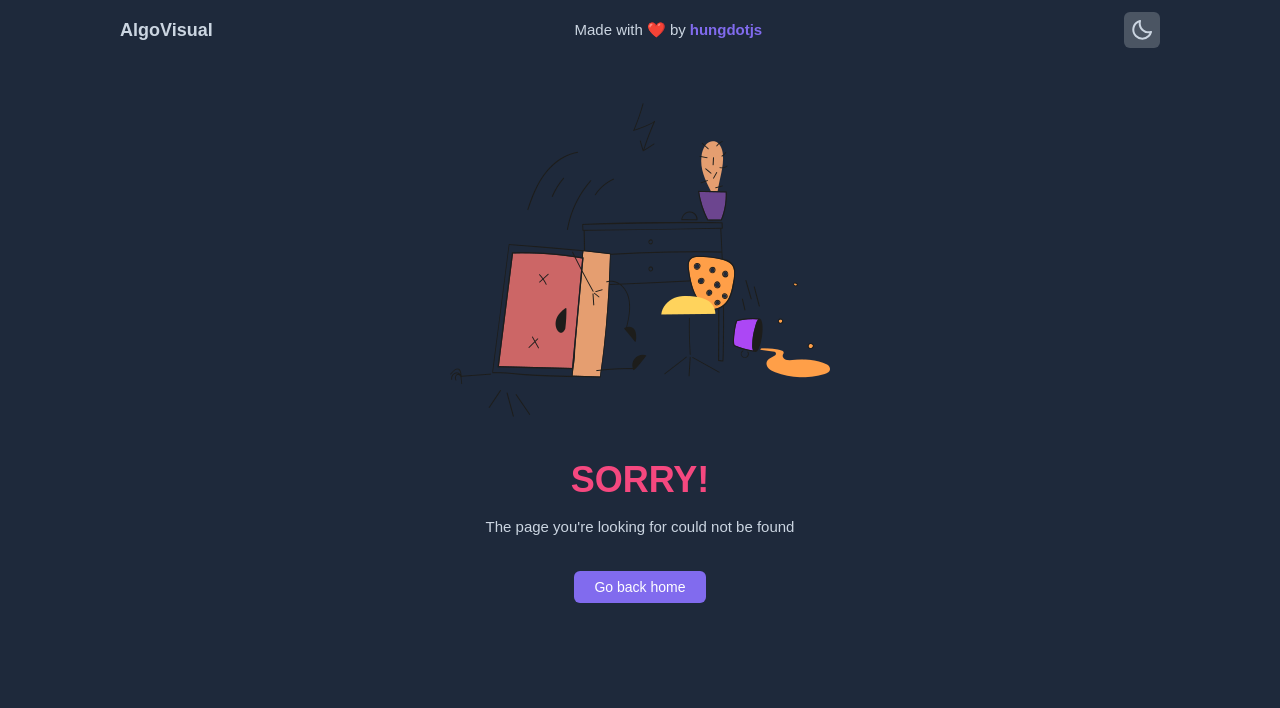
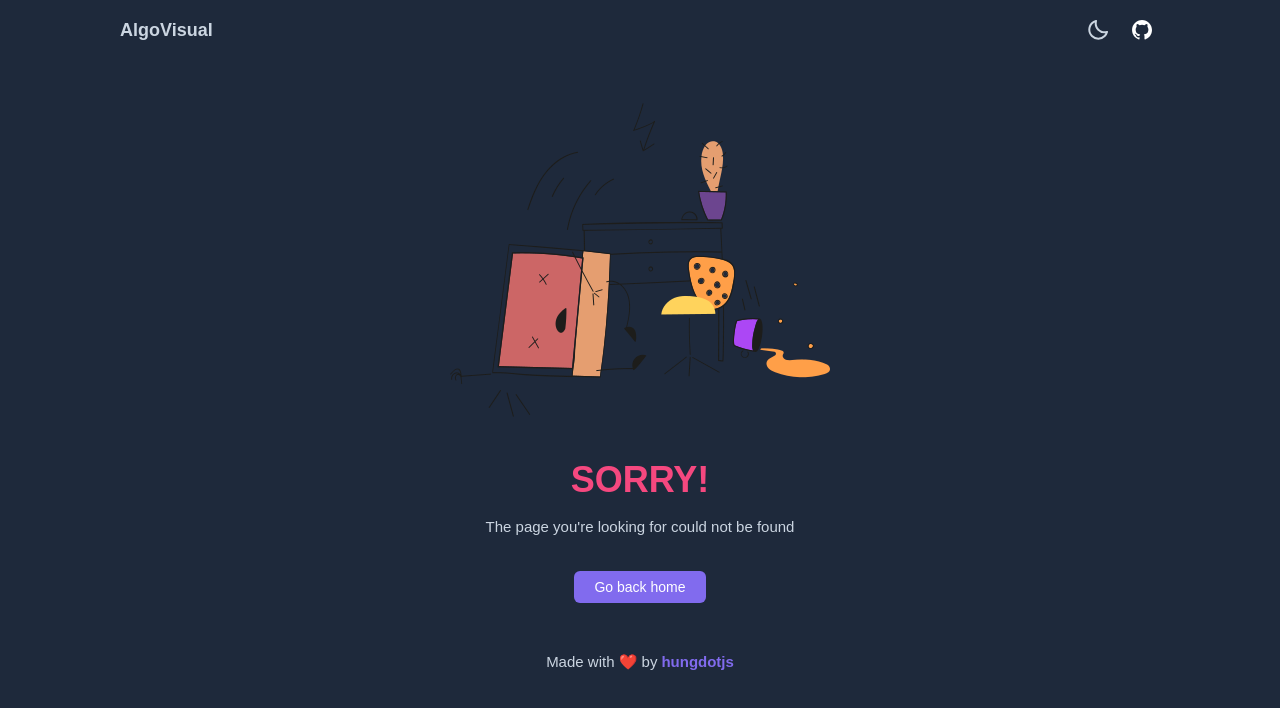
Before and after one commit to hungntran/algo-visualizer, a React (Create React App) app: page /error in a window 1280 px wide. Shown: the top 708 px of the page. Built offline with nearby package versions, Linux system fonts and the light colour scheme.

Commit message:
feat: update header and footer

```diff
--- a/package.json
+++ b/package.json
@@ -1,5 +1,6 @@
 {
   "name": "algo-visualizer",
+  "author": "Hung Tran",
   "version": "0.1.0",
   "private": true,
   "dependencies": {
--- a/src/App.tsx
+++ b/src/App.tsx
@@ -4,6 +4,7 @@ import Sorting from "pages/Sorting";
 import Home from "pages/Home";
 import SortingDetail from "pages/SortingDetail";
 import Header from "components/Header";
+import Footer from "components/Footer";
 import Error from "pages/Error";
 import useGlobal from "hooks/useGlobal";
 
@@ -28,6 +29,7 @@ function App() {
           <Route path="sorting/:type" element={<SortingDetail />}></Route>
           <Route path="error" element={<Error />} />
         </Routes>
+        <Footer />
       </div>
     </BrowserRouter>
   );
--- /dev/null
+++ b/src/components/Footer.tsx
@@ -0,0 +1,15 @@
+import React from "react";
+import BaseLink from "./common/BaseLink";
+
+const Footer = () => {
+  return (
+    <div className="flex justify-center items-center mt-10 py-2">
+      Made with ❤️ by
+      <BaseLink href="https://github.com/hungdotjs" className="ml-1 font-semibold">
+        hungdotjs
+      </BaseLink>
+    </div>
+  );
+};
+
+export default Footer;
--- a/src/components/Header.tsx
+++ b/src/components/Header.tsx
@@ -3,6 +3,7 @@ import { Link } from "react-router-dom";
 import Container from "./common/Container";
 import BaseLink from "./common/BaseLink";
 import ToggleDarkMode from "./ToggleDarkMode";
+import GithubIcon from "./icons/GithubIcon";
 
 const Header = () => {
   return (
@@ -16,14 +17,14 @@ const Header = () => {
               </div>
             </Link>
           </div>
-          <div className="flex items-center gap-x-1">
-            Made with ❤️ by{" "}
-            <BaseLink href="https://github.com/hungdotjs" className="font-semibold">
-              hungdotjs
+
+          <div className="flex items-center gap-x-2">
+            <ToggleDarkMode />
+            <BaseLink href="https://github.com/hungdotjs/algo-visualizer">
+              <div className="p-1.5 text-dark dark:text-white hover:bg-gray-100 dark:hover:bg-gray-600 transition-colors rounded-md cursor-pointer">
+                <GithubIcon />
+              </div>
             </BaseLink>
-          </div>
-          <div className="flex items-center">
-            <ToggleDarkMode />
           </div>
         </div>
       </Container>
--- a/src/components/SpeedSelect.tsx
+++ b/src/components/SpeedSelect.tsx
@@ -7,7 +7,7 @@ const SpeedSelect: FC<{ onSelect?: (value: TraceSpeed) => void }> = ({ onSelect
   const { speed, setSpeed } = useGlobal();
 
   return (
-    <div className="flex flex-col absolute right-0 top-0 text-sm rounded-bl-md rounded-tr-md overflow-hidden shadow-md bg-white dark:bg-gray-700">
+    <div className="flex flex-col absolute right-0 top-0 z-10 text-sm font-semibold rounded-bl-md rounded-tr-md overflow-hidden shadow-md bg-white dark:bg-gray-700">
       {Object.values(TraceSpeed).map((item) => (
         <button
           key={item}
--- a/src/components/ToggleDarkMode.tsx
+++ b/src/components/ToggleDarkMode.tsx
@@ -12,7 +12,7 @@ const ToggleDarkMode = () => {
 
   return (
     <div
-      className="p-1.5 bg-gray-100 hover:bg-gray-200 dark:bg-gray-600 dark:hover:bg-gray-700 transition-colors rounded-md cursor-pointer"
+      className="p-1.5 hover:bg-gray-100 dark:hover:bg-gray-600 transition-colors rounded-md cursor-pointer"
       onClick={toggleDarkMode}
     >
       {darkMode ? <MoonIcon /> : <SunIcon />}
--- a/src/components/common/Box.tsx
+++ b/src/components/common/Box.tsx
@@ -6,7 +6,7 @@ const Box: FC<{ title?: string; className?: string }> = ({ children, title, clas
   return (
     <div
       className={classNames(
-        "p-4 border dark:hover:border-secondary-400 dark:border-gray-500 hover:border-secondary-400 transition-colors shadow-sm rounded-md",
+        "p-4 border dark:hover:border-secondary-400 dark:border-gray-500 hover:border-secondary-400 bg-white dark:bg-slate-800 transition-colors shadow-sm rounded-md",
         className
       )}
     >
--- /dev/null
+++ b/src/components/icons/ArrowBackIcon.tsx
@@ -0,0 +1,11 @@
+import React from "react";
+
+const ArrowBackIcon = () => {
+  return (
+    <svg xmlns="http://www.w3.org/2000/svg" width="24" height="24" fill="currentColor">
+      <path d="M21 11H6.414l5.293-5.293-1.414-1.414L2.586 12l7.707 7.707 1.414-1.414L6.414 13H21z"></path>
+    </svg>
+  );
+};
+
+export default ArrowBackIcon;
--- /dev/null
+++ b/src/components/icons/GithubIcon.tsx
@@ -0,0 +1,15 @@
+import React from "react";
+
+const GithubIcon = () => {
+  return (
+    <svg xmlns="http://www.w3.org/2000/svg" width="24" height="24" fill="currentColor">
+      <path
+        fillRule="evenodd"
+        clipRule="evenodd"
+        d="M12.026 2c-5.509 0-9.974 4.465-9.974 9.974 0 4.406 2.857 8.145 6.821 9.465.499.09.679-.217.679-.481 0-.237-.008-.865-.011-1.696-2.775.602-3.361-1.338-3.361-1.338-.452-1.152-1.107-1.459-1.107-1.459-.905-.619.069-.605.069-.605 1.002.07 1.527 1.028 1.527 1.028.89 1.524 2.336 1.084 2.902.829.091-.645.351-1.085.635-1.334-2.214-.251-4.542-1.107-4.542-4.93 0-1.087.389-1.979 1.024-2.675-.101-.253-.446-1.268.099-2.64 0 0 .837-.269 2.742 1.021a9.582 9.582 0 0 1 2.496-.336 9.554 9.554 0 0 1 2.496.336c1.906-1.291 2.742-1.021 2.742-1.021.545 1.372.203 2.387.099 2.64.64.696 1.024 1.587 1.024 2.675 0 3.833-2.33 4.675-4.552 4.922.355.308.675.916.675 1.846 0 1.334-.012 2.41-.012 2.737 0 .267.178.577.687.479C19.146 20.115 22 16.379 22 11.974 22 6.465 17.535 2 12.026 2z"
+      ></path>
+    </svg>
+  );
+};
+
+export default GithubIcon;
--- a/src/context/GlobalContext.tsx
+++ b/src/context/GlobalContext.tsx
@@ -12,7 +12,7 @@ type GlobalContextType = {
 
 export const GlobalContext = createContext<GlobalContextType | undefined>(undefined);
 
-const DEFAULT_SIZE = 15;
+const DEFAULT_SIZE = 10;
 
 const GlobalContextProvider: FC = ({ children }) => {
   const [listSize, setListSize] = useState(DEFAULT_SIZE);
--- a/src/index.css
+++ b/src/index.css
@@ -6,7 +6,7 @@
 
 body {
   font-family: "Poppins", sans-serif;
-  @apply text-gray-700  text-[15px];
+  @apply text-gray-700 bg-slate-50 text-[15px];
   @apply dark:bg-slate-800 dark:text-slate-300;
 }
 
--- a/src/pages/SortingDetail.tsx
+++ b/src/pages/SortingDetail.tsx
@@ -6,6 +6,7 @@ import Box from "components/common/Box";
 import AlgorithmComplexity from "components/algorithm/AlgorithmComplexity";
 import Api, { AlgorithmResponse } from "services/Api";
 import LoadingScreen from "components/LoadingScreen";
+import ArrowBackIcon from "components/icons/ArrowBackIcon";
 
 const SortingDetail = () => {
   const { type } = useParams();
@@ -43,8 +44,8 @@ const SortingDetail = () => {
       <div className="relative">
         <h1 className="text-3xl font-semibold text-center my-7">{name}</h1>
         <Link to="/sorting">
-          <div className="absolute top-1/2 -translate-y-1/2 left-0 cursor-pointer px-3 py-1 bg-gray-100 dark:bg-gray-600 dark:hover:bg-gray-700 hover:bg-gray-200 rounded-md">
-            Back
+          <div className="absolute top-1/2 -translate-y-1/2 left-0 cursor-pointer p-1.5 dark:hover:bg-gray-600 hover:bg-gray-100 rounded-md">
+            <ArrowBackIcon />
           </div>
         </Link>
       </div>
```
